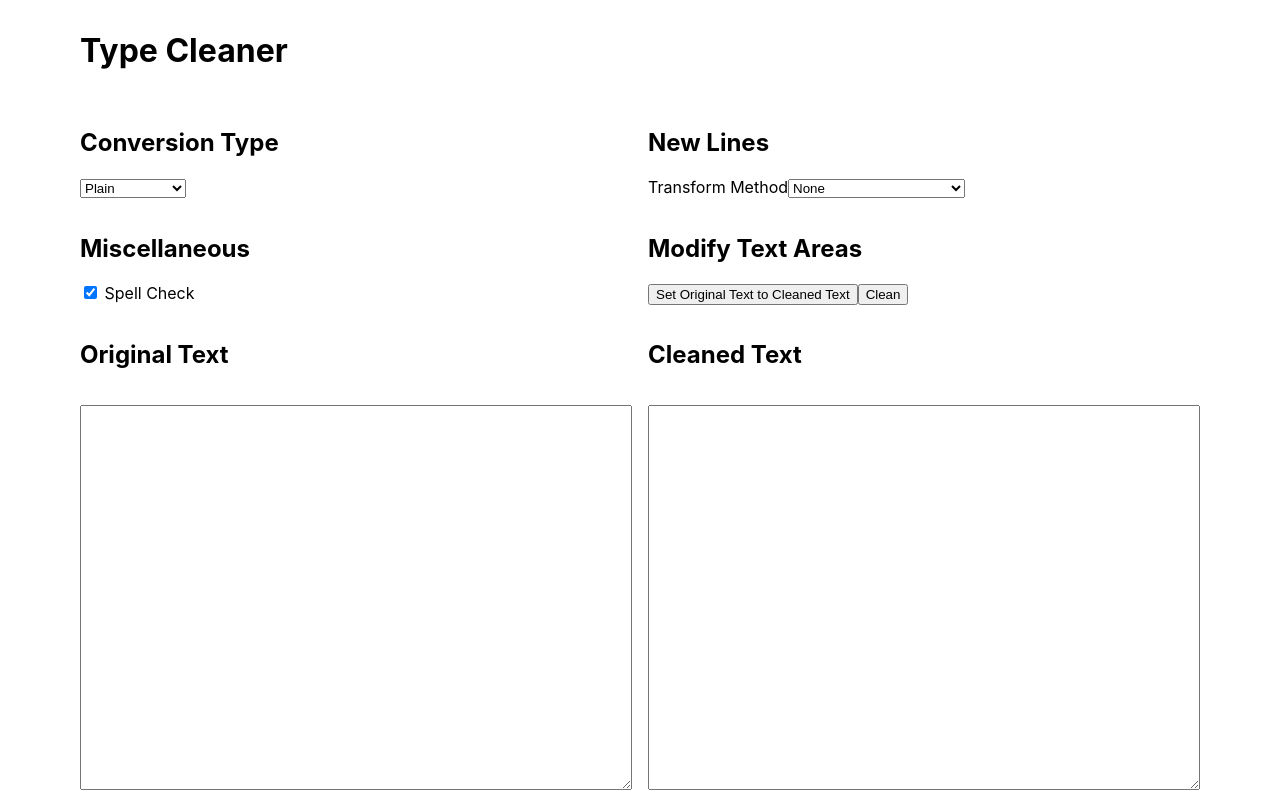
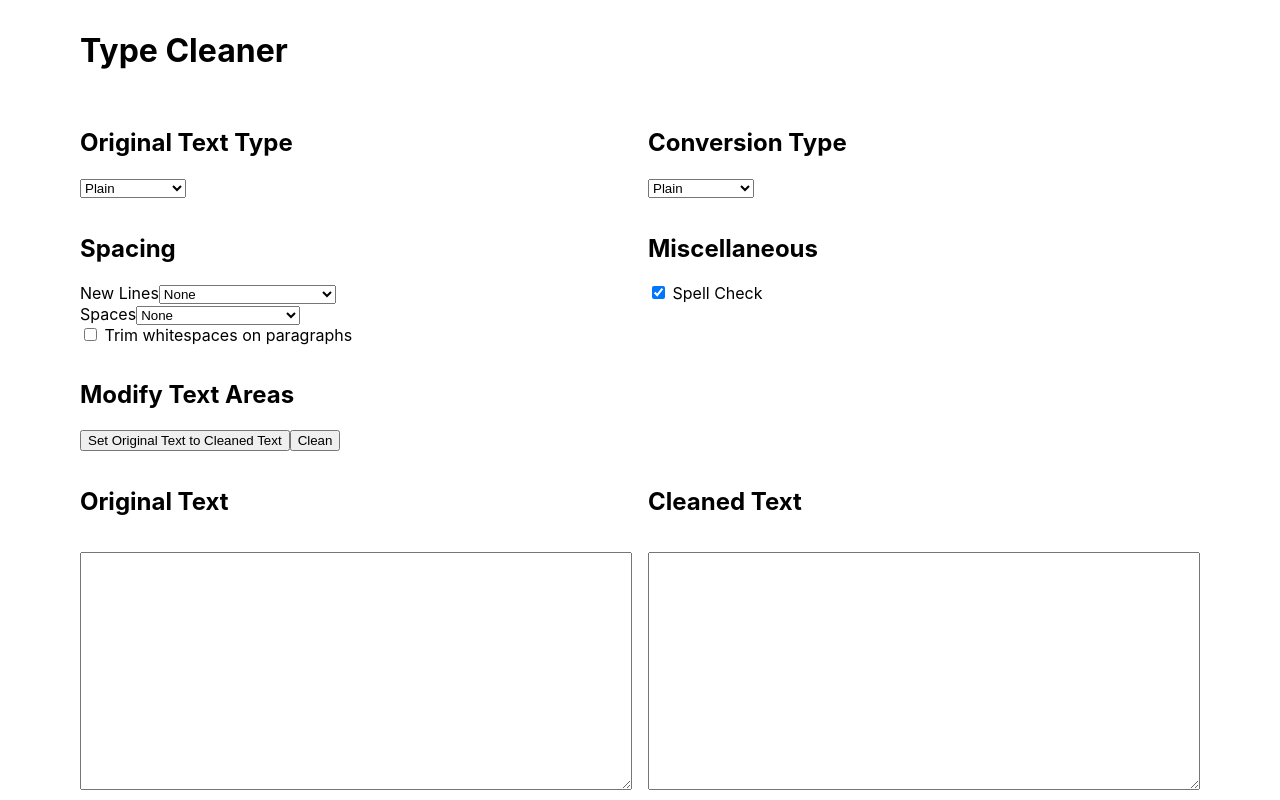
Before and after one commit to mattlean/typecleaner, a React (Create React App) app: page / in a window 1280 px wide. Built offline with nearby package versions, Linux system fonts and the light colour scheme.

Commit message:
Progress on prototype - Add trim paragraph feature - Remove unnecessary console.logs - Fix bug where cleaned text textarea froze - Add space transform feature - Add original text type UI - Update layout

```diff
--- a/src/components/App.js
+++ b/src/components/App.js
@@ -1,15 +1,26 @@
 import React, { useState } from 'react';
 
 function App() {
+  const [origTxtType, setOrigTxtType] = useState('plain')
   const [conversionType, setConversionType] = useState('plain')
   const [preventWidows, setPreventWidows] = useState(false)
   const [newLineTransform, setNewLineTransform] = useState('')
+  const [spaceTransform, setSpaceTransform] = useState('')
+  const [trim, setTrim] = useState(false)
   const [spellCheck, setSpellcheck] = useState(true)
   const [origTxt, setOrigTxt] = useState('')
   const [cleanTxt, setCleanTxt] = useState('')
 
   const clean = (txt) => {
     let newTxt = txt
+
+    if(trim) {
+      const paragraphs = newTxt.split('\n')
+      for(const i in paragraphs) {
+        paragraphs[i] = paragraphs[i].trim()
+      }
+      newTxt = paragraphs.join('\n')
+    }
 
     if(conversionType === 'html') {
       if(preventWidows) {
@@ -27,7 +38,6 @@ function App() {
           const w = words[i]
           if(w.length > 1) {
             const lastWord = w.pop()
-            console.log(w[w.length-1] + '&nbsp;' + lastWord)
             w[w.length-1] = w[w.length-1] + '&nbsp;' + lastWord // Insert non-breaking space
           }
 
@@ -43,14 +53,19 @@ function App() {
         }
 
         newTxt = paragraphs.join('\n')
-        console.log(newTxt)
       }
     }
 
     if(newLineTransform === 'reduce') {
-      newTxt = txt.replace(/\n+/g, '\n')
+      newTxt = newTxt.replace(/\n+/g, '\n')
     } else if(newLineTransform === 'remove') {
-      newTxt = txt.replace(/\n+/g, '')
+      newTxt = newTxt.replace(/\n+/g, '')
+    }
+
+    if(spaceTransform === 'reduce') {
+      newTxt = newTxt.replace(/ +/g, ' ')
+    } else if(spaceTransform === 'remove') {
+      newTxt = newTxt.replace(/ +/g, '')
     }
 
     return newTxt
@@ -73,6 +88,13 @@ function App() {
     <main className="grid">
       <h1>Type Cleaner</h1>
       <section id="ops">
+      <section>
+          <h2>Original Text Type</h2>
+          <select onChange={e => setOrigTxtType(e.target.value)}>
+            <option value="plain">Plain</option>
+            <option value="html">HTML Entities</option>
+          </select>
+        </section>
         <section>
           <h2>Conversion Type</h2>
           <select onChange={e => setConversionType(e.target.value)}>
@@ -82,14 +104,25 @@ function App() {
         </section>
         {conversionType === 'html' ? endings : null}
         <section>
-          <h2>New Lines</h2>
+          <h2>Spacing</h2>
           <label>
-            Transform Method
+            New Lines
             <select onChange={e => setNewLineTransform(e.target.value)}>
               <option value="">None</option>
               <option value="reduce">Reduce multiple new lines</option>
-              <option value="remove">Remove new lines</option>
+              <option value="remove">Remove all new lines</option>
             </select>
+          </label>
+          <label>
+            Spaces
+            <select onChange={e => setSpaceTransform(e.target.value)}>
+              <option value="">None</option>
+              <option value="reduce">Reduce multiple spaces</option>
+              <option value="remove">Remove all spaces</option>
+            </select>
+            <label>
+              <input type="checkbox" checked={trim} onChange={(e) => setTrim(e.target.checked)} /> Trim whitespaces on paragraphs
+            </label>
           </label>
         </section>
         <section>
@@ -100,13 +133,16 @@ function App() {
         </section>
         <section>
           <h2>Modify Text Areas</h2>
-          <button onClick={() => {setOrigTxt(cleanTxt)}}>Set Original Text to Cleaned Text</button>
-          <button onClick={() => {setCleanTxt(clean(origTxt))}}>Clean</button>
+          <button onClick={() => {
+            setOrigTxt(cleanTxt)
+            setCleanTxt('')
+          }}>Set Original Text to Cleaned Text</button>
+          <button onClick={() => setCleanTxt(clean(origTxt))}>Clean</button>
         </section>
       </section>
-      <h2>Original Text</h2>
+      <h2 className="io">Original Text</h2>
       <textarea spellCheck={spellCheck} value={origTxt} onChange={(e) => setOrigTxt(e.target.value)}></textarea>
-      <h2>Cleaned Text</h2>
+      <h2 className="io">Cleaned Text</h2>
       <textarea readOnly spellCheck={false} value={cleanTxt}></textarea>
     </main>
   );
--- a/src/index.css
+++ b/src/index.css
@@ -9,6 +9,10 @@ body {
     sans-serif;
   -webkit-font-smoothing: antialiased;
   -moz-osx-font-smoothing: grayscale;
+}
+
+label {
+  display: block;
 }
 
 #root {
@@ -29,12 +33,12 @@ body {
   grid-column: 1/-1;
 }
 
-.grid > h2 {
+.grid > .io {
   grid-row: 3/4;
 }
 
 .grid > textarea {
-  grid-row: -1/-2;
+  grid-row: 4/5;
 }
 
 #ops {
```
